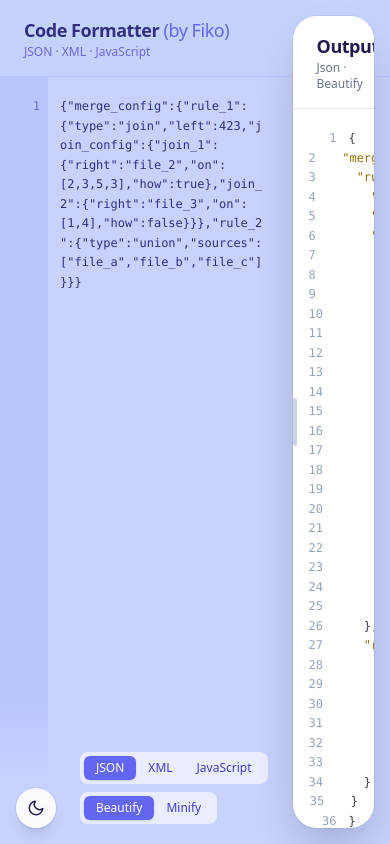
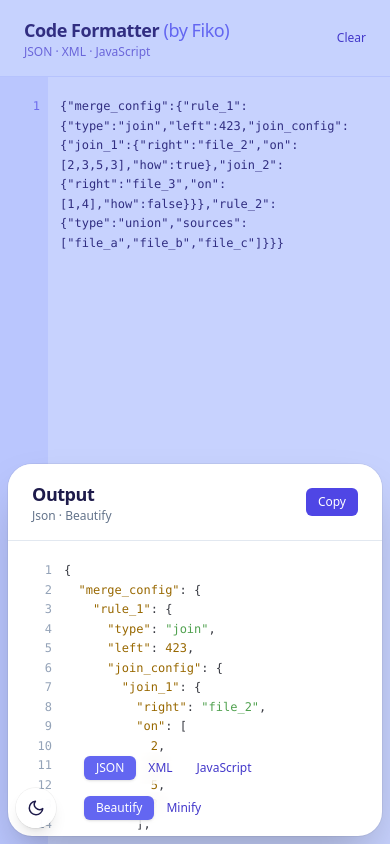
Before and after one commit to fiko/formatter, a Vue app: page / in a window 390 px wide. Built offline with nearby package versions, Linux system fonts and the light colour scheme.

Commit message:
applying mobile responsive

```diff
--- a/src/App.vue
+++ b/src/App.vue
@@ -1,5 +1,5 @@
 <script setup>
-import { ref, computed, watch, onMounted } from 'vue'
+import { ref, computed, watch, onMounted, onUnmounted } from 'vue'
 import { format } from './formatters.js'
 import hljs from 'highlight.js/lib/core'
 import json from 'highlight.js/lib/languages/json'
@@ -31,6 +31,25 @@ function applyTheme(t) {
 function toggleTheme() {
   applyTheme(theme.value === 'dark' ? 'light' : 'dark')
 }
+// Mobile detection
+const isMobile = ref(false)
+let mqlTheme = null
+onMounted(() => {
+  mqlTheme = window.matchMedia('(max-width: 767px)')
+  isMobile.value = mqlTheme.matches
+  mqlTheme.addEventListener('change', (e) => (isMobile.value = e.matches))
+})
+onUnmounted(() => {
+  if (mqlTheme) mqlTheme.onchange = null
+})
+
+const outputStyle = computed(() =>
+  isMobile.value ? {} : { left: outputLeftPct.value + '%' }
+)
+const editorStyle = computed(() =>
+  isMobile.value ? {} : { width: outputLeftPct.value + 'vw' }
+)
+
 onMounted(() => {
   const stored = localStorage.getItem('theme')
   const prefersDark =
@@ -141,7 +160,7 @@ function clearAll() {
   <div class="h-screen w-screen flex overflow-hidden relative">
     <!-- INPUT PANE -->
     <section
-      class="relative flex flex-col bg-indigo-200 text-indigo-900 dark:bg-brand-dark dark:text-indigo-100 w-full"
+      class="relative flex flex-col bg-indigo-200 text-indigo-900 dark:bg-brand-dark dark:text-indigo-100 w-full h-full"
     >
       <!-- Sticky header -->
       <header class="sticky top-0 z-20 px-6 py-4 bg-indigo-200/95 dark:bg-brand-dark/95 backdrop-blur border-b border-indigo-300/50 dark:border-white/10 flex items-center justify-between">
@@ -159,9 +178,9 @@ function clearAll() {
 
       <!-- Editor area: gutter + textarea -->
       <div
-        class="flex-1 flex overflow-hidden relative"
+        class="flex-1 flex overflow-hidden relative w-full"
         :class="isResizing ? '' : 'transition-[width] duration-500 ease-in-out'"
-        :style="{ width: outputLeftPct + 'vw' }"
+        :style="editorStyle"
       >
         <div
           ref="inputGutter"
@@ -186,7 +205,10 @@ function clearAll() {
       </div>
 
       <!-- Sticky footer with gradient -->
-      <footer class="absolute bottom-0 left-0 right-0 z-10 pl-20 pr-6 pt-12 pb-5 bg-gradient-to-t from-indigo-200 via-indigo-200/95 to-transparent dark:from-brand-dark dark:via-brand-dark/95 dark:to-transparent pointer-events-none">
+      <footer
+        class="absolute bottom-0 left-0 z-40 pl-20 pr-6 pt-12 pb-5 md:bg-gradient-to-t md:from-indigo-200 md:via-indigo-200/95 md:to-transparent md:dark:from-brand-dark md:dark:via-brand-dark/95 md:dark:to-transparent pointer-events-none"
+        :style="editorStyle"
+      >
         <div class="flex flex-wrap items-center gap-2 pointer-events-auto">
           <div class="inline-flex rounded-lg bg-white/60 dark:bg-white/10 backdrop-blur p-1">
             <button
@@ -227,15 +249,15 @@ function clearAll() {
 
     <!-- OUTPUT PANE — floats over input with rounded corners -->
     <section
-      class="absolute top-4 bottom-4 right-4 z-30 flex flex-col bg-white dark:bg-[#282c34] rounded-3xl shadow-2xl ring-1 ring-black/5 dark:ring-white/10 overflow-hidden"
+      class="absolute z-30 flex flex-col bg-white dark:bg-[#282c34] rounded-3xl shadow-2xl ring-1 ring-black/5 dark:ring-white/10 overflow-hidden top-[55%] left-2 right-2 bottom-2 md:top-4 md:bottom-4 md:right-4 md:left-auto"
       :class="isResizing ? '' : 'transition-[left] duration-500 ease-in-out'"
-      :style="{ left: outputLeftPct + '%' }"
+      :style="outputStyle"
     >
       <!-- Drag handle to resize -->
       <div
         @mousedown="startResize"
         @touchstart="startResize"
-        class="absolute top-0 left-0 h-full w-2 cursor-col-resize z-20 group"
+        class="hidden md:block absolute top-0 left-0 h-full w-2 cursor-col-resize z-20 group"
       >
         <div class="absolute top-1/2 -translate-y-1/2 left-0 w-1 h-12 rounded-full bg-slate-300 dark:bg-white/20 group-hover:bg-indigo-500 transition" />
       </div>
```
